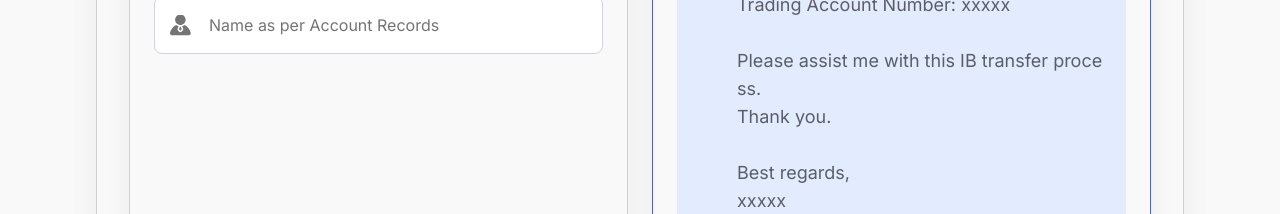
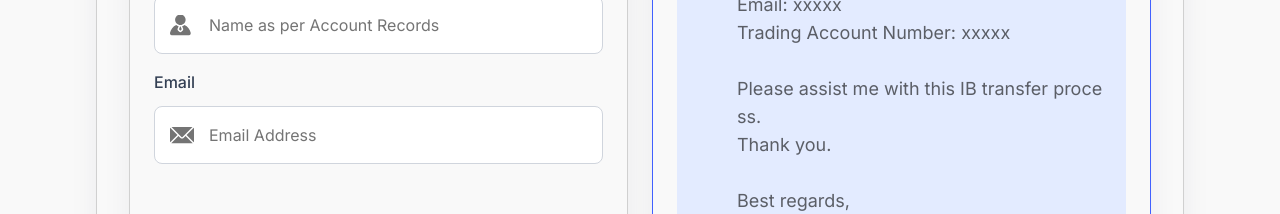
Before and after one commit to Robxxcraft/slicing-fxpayout-clone, a React (Vite) app: page /transfer in a window 1280 px wide. Shown: the part 949-1163 px from the top of the page. Built offline with nearby package versions, Linux system fonts and the light colour scheme; no server answers.

Commit message:
add email input transfer account form

```diff
--- a/src/components/pages/transferAccount/TransferForm.tsx
+++ b/src/components/pages/transferAccount/TransferForm.tsx
@@ -10,6 +10,7 @@ export type TransferFormState = {
   broker: string;
   accountNumber: string;
   username: string;
+  email: string;
 }
 
 const TransferForm = () => {
@@ -17,7 +18,8 @@ const TransferForm = () => {
   const form = useForm<TransferFormState>({
     broker: "",
     accountNumber: "",
-    username: ""
+    username: "",
+    email: ""
   });
   const [isCopied, setIsCopied] = useState<boolean>(false);
   const [selectedBroker, setSelectedBroker] = useState<BrokerStruc | null>(null);
@@ -26,6 +28,7 @@ const TransferForm = () => {
   const handleCopyTemplate = async () => {
     const rawUsername = form.values.username.trim().length === 0 ? "xxxxx" : form.values.username.trim();
     const rawAccountNumber = form.values.accountNumber.trim().length === 0 ? "xxxxx" : form.values.accountNumber.trim();
+    const rawEmail = form.values.email.trim().length === 0 ? "xxxxx" : form.values.email.trim();
     const rawBroker = form.values.broker.length === 0 ? "IB ll18ehwbyi" : form.values.broker;
     const rawText = `
 ${t(`${keyTemplateEmail}.greeting`)} ${rawBroker},
@@ -36,6 +39,7 @@ ${t(`${keyTemplateEmail}.ibLink`)} ${selectedBroker === null ? "xxxxxx" : select
 
 ${t(`${keyTemplateEmail}.accountData`)}
 ${t(`${keyTemplateEmail}.name`)} ${rawUsername}
+Email: ${rawEmail}
 ${t(`${keyTemplateEmail}.tradingAccount`)} ${rawAccountNumber}
 
 ${t(`${keyTemplateEmail}.closing`)}
@@ -80,6 +84,7 @@ ${rawUsername}`;
     const rawUsername = form.values.username.trim().length === 0 ? "xxxxx" : form.values.username.trim();
     const rawBroker = form.values.broker.length === 0 ? "IB ll18ehwbyi" : form.values.broker;
     const rawAccountNumber = form.values.accountNumber.trim().length === 0 ? "xxxxx" : form.values.accountNumber.trim();
+    const rawEmail = form.values.email.trim().length === 0 ? "xxxxx" : form.values.email.trim();
     const recipient = selectedBroker.contactSupport;
     const subject = encodeURIComponent(t(`${keyTemplateEmail}.subject`));
 
@@ -92,6 +97,7 @@ ${t(`${keyTemplateEmail}.ibLink`)} ${selectedBroker === null ? "xxxxxx" : select
 
 ${t(`${keyTemplateEmail}.accountData`)}
 ${t(`${keyTemplateEmail}.name`)} ${rawUsername}
+Email: ${rawEmail}
 ${t(`${keyTemplateEmail}.tradingAccount`)} ${rawAccountNumber}
 
 ${t(`${keyTemplateEmail}.closing`)}
--- a/src/components/pages/transferAccount/ui/CardForm.tsx
+++ b/src/components/pages/transferAccount/ui/CardForm.tsx
@@ -65,6 +65,17 @@ const CardForm = ({ form, handleChangeForm, setSelectedBroker }:
           autoComplete="cc-name"
           typeInput={"text"}
           required />
+        <TextInput
+          id="email"
+          label={t("transferpage:card.emailForm.emailLabel")}
+          icon="/email-icon.svg"
+          altIcon="Icon Email"
+          placeholder={t("transferpage:card.emailForm.emailPlaceholder")}
+          value={form.email}
+          onChangeForm={handleChangeForm}
+          autoComplete="email"
+          typeInput={"text"}
+          required />
       </div>
     </div>
   )
--- a/src/components/pages/transferAccount/ui/EmailTemplate.tsx
+++ b/src/components/pages/transferAccount/ui/EmailTemplate.tsx
@@ -21,6 +21,7 @@ const EmailTemplate = ({
   const { t } = useTranslation(["common", "transferpage"]);
   const rawUsername = values.username.trim().length === 0 ? "xxxxx" : values.username.trim();
   const rawAccountNumber = values.accountNumber.trim().length === 0 ? "xxxxx" : values.accountNumber.trim();
+  const rawEmail = values.email.trim().length === 0 ? "xxxxx" : values.email.trim();
   const rawBroker = values.broker.length === 0 ? "IB ll18ehwbyi" : values.broker;
   const keyTemplateEmail = "transferpage:card.emailTemplate.template";
 
@@ -45,6 +46,7 @@ const EmailTemplate = ({
 
               {t(`${keyTemplateEmail}.accountData`)} <br />
               {t(`${keyTemplateEmail}.name`)} {rawUsername} <br />
+              Email: {rawEmail} <br />
               {t(`${keyTemplateEmail}.tradingAccount`)} {rawAccountNumber} <br /><br />
 
               {t(`${keyTemplateEmail}.closing`)} <br /><br />
--- a/src/locale/en/transferpage.json
+++ b/src/locale/en/transferpage.json
@@ -18,7 +18,9 @@
             "accountNumberLabel": "Account Number",
             "accountNumberPlaceholder": "Account Number",
             "usernameLabel": "Account Holder Name",
-            "usernamePlaceholder": "Name as per Account Records"
+            "usernamePlaceholder": "Name as per Account Records",
+            "emailLabel": "Email",
+            "emailPlaceholder": "Email Address"
         },
         "emailTemplate": {
             "title": "IB Transfer Email Template",
--- a/src/locale/id/transferpage.json
+++ b/src/locale/id/transferpage.json
@@ -18,7 +18,9 @@
             "accountNumberLabel": "Nomor Akun",
             "accountNumberPlaceholder": "Masukkan Nomor Akun",
             "usernameLabel": "Nama Pemegang Rekening",
-            "usernamePlaceholder": "Nama Sesuai Pemegang Rekening"
+            "usernamePlaceholder": "Nama Sesuai Pemegang Rekening",
+            "emailLabel": "Email",
+            "emailPlaceholder": "Alamat Email"
         },
         "emailTemplate": {
             "title": "Template Email Transfer IB",
```
